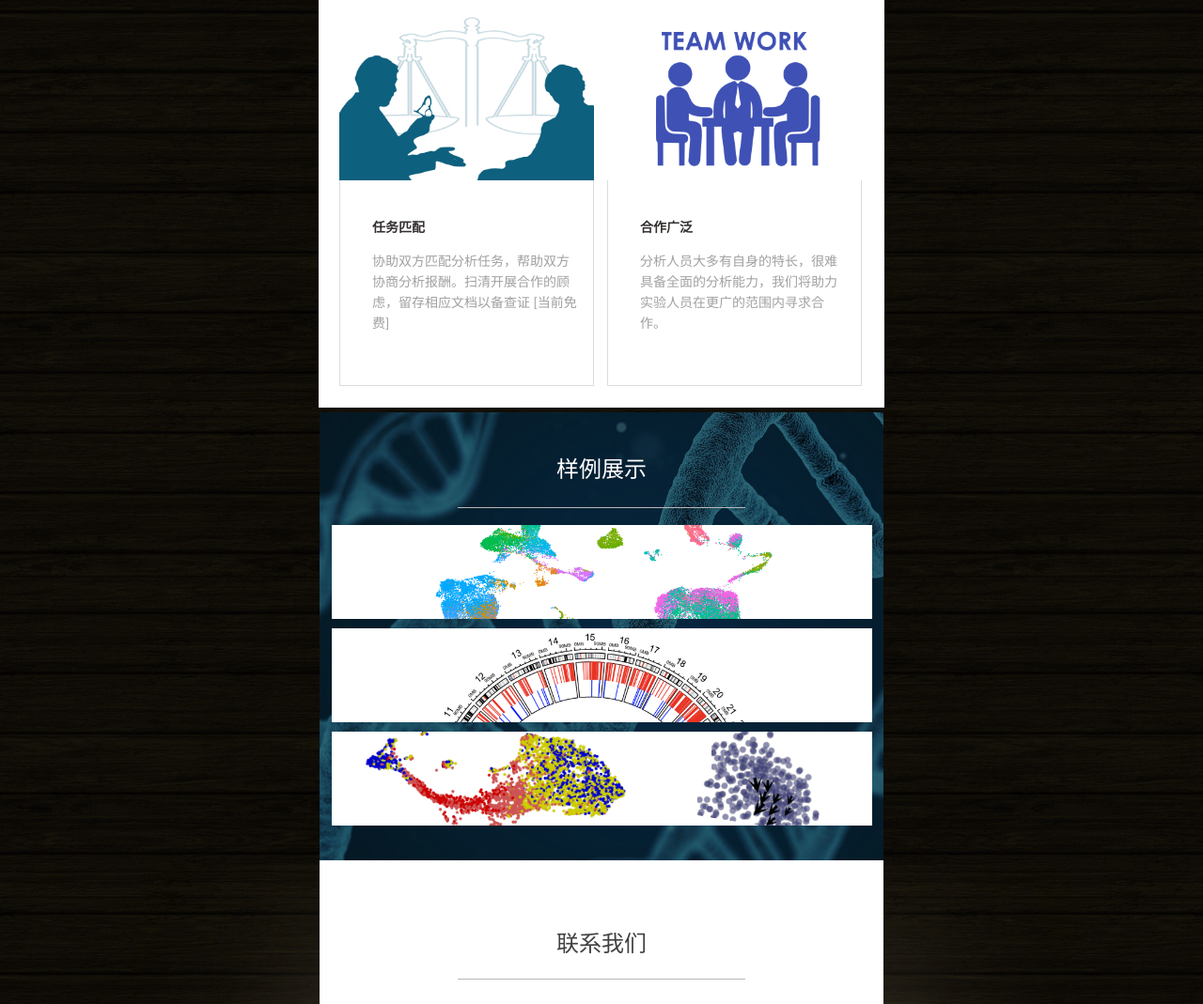
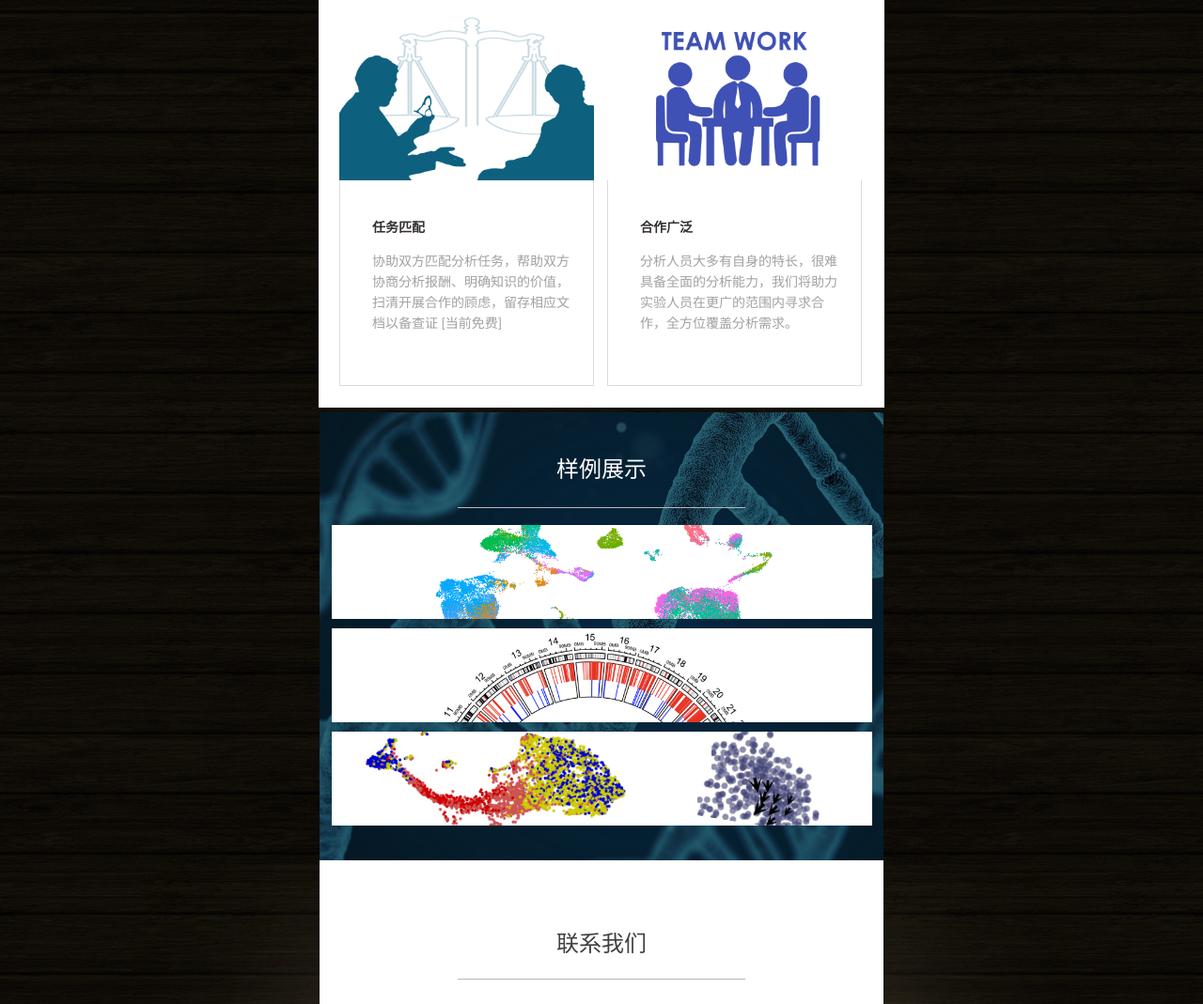
Before and after one commit to bio2info/bio2info.github.io, a plain HTML site: page index.html in a window 1280 px wide. Shown: the part 1507-2576 px from the top of the page at 94% size. Drawn offline with Linux system fonts and the light colour scheme.

Commit message:
Update index.html

```diff
--- a/index.html
+++ b/index.html
@@ -415,7 +415,7 @@
                                             <td height="14" style="height: 14px; line-height:14px;"></td>
                                           </tr>
                                           <tr>
-                                            <td align="left" valign="top" style="padding: 0 15px 0 34px;font-family: Trebuchet MS, sans-serif; font-size: 14px; mso-line-height-rule: exactly; line-height: 22px; font-weight: 400;color: #a1a1a1;"><span mc:edit="edit24">协助双方匹配分析任务，帮助双方协商分析报酬。扫清开展合作的顾虑，留存相应文档以备查证 [当前免费]</span>
+                                            <td align="left" valign="top" style="padding: 0 15px 0 34px;font-family: Trebuchet MS, sans-serif; font-size: 14px; mso-line-height-rule: exactly; line-height: 22px; font-weight: 400;color: #a1a1a1;"><span mc:edit="edit24">协助双方匹配分析任务，帮助双方协商分析报酬、明确知识的价值，扫清开展合作的顾虑，留存相应文档以备查证 [当前免费]</span>
                                             </td>
                                           </tr>
                                           <tr>
@@ -463,7 +463,7 @@
                                             <td height="14" style="height: 14px; line-height:14px;"></td>
                                           </tr>
                                           <tr>
-                                            <td align="left" valign="top" style="padding: 0 15px 0 34px;font-family: Trebuchet MS, sans-serif; font-size: 14px; mso-line-height-rule: exactly; line-height: 22px; font-weight: 400;color: #a1a1a1;"><span mc:edit="edit28">分析人员大多有自身的特长，很难具备全面的分析能力，我们将助力实验人员在更广的范围内寻求合作。</span>
+                                            <td align="left" valign="top" style="padding: 0 15px 0 34px;font-family: Trebuchet MS, sans-serif; font-size: 14px; mso-line-height-rule: exactly; line-height: 22px; font-weight: 400;color: #a1a1a1;"><span mc:edit="edit28">分析人员大多有自身的特长，很难具备全面的分析能力，我们将助力实验人员在更广的范围内寻求合作，全方位覆盖分析需求。</span>
                                             </td>
                                           </tr>
                                           <tr>
```
